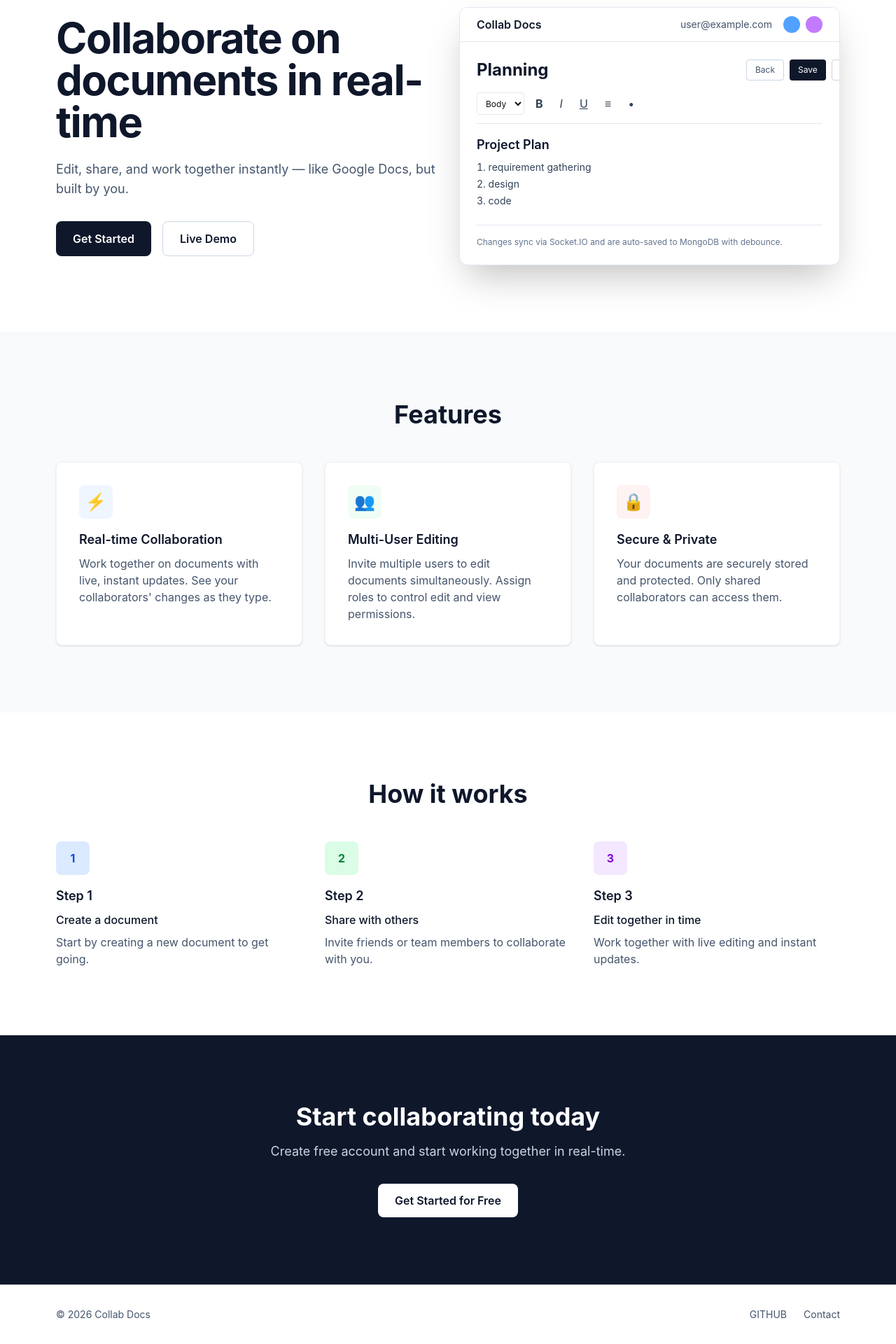
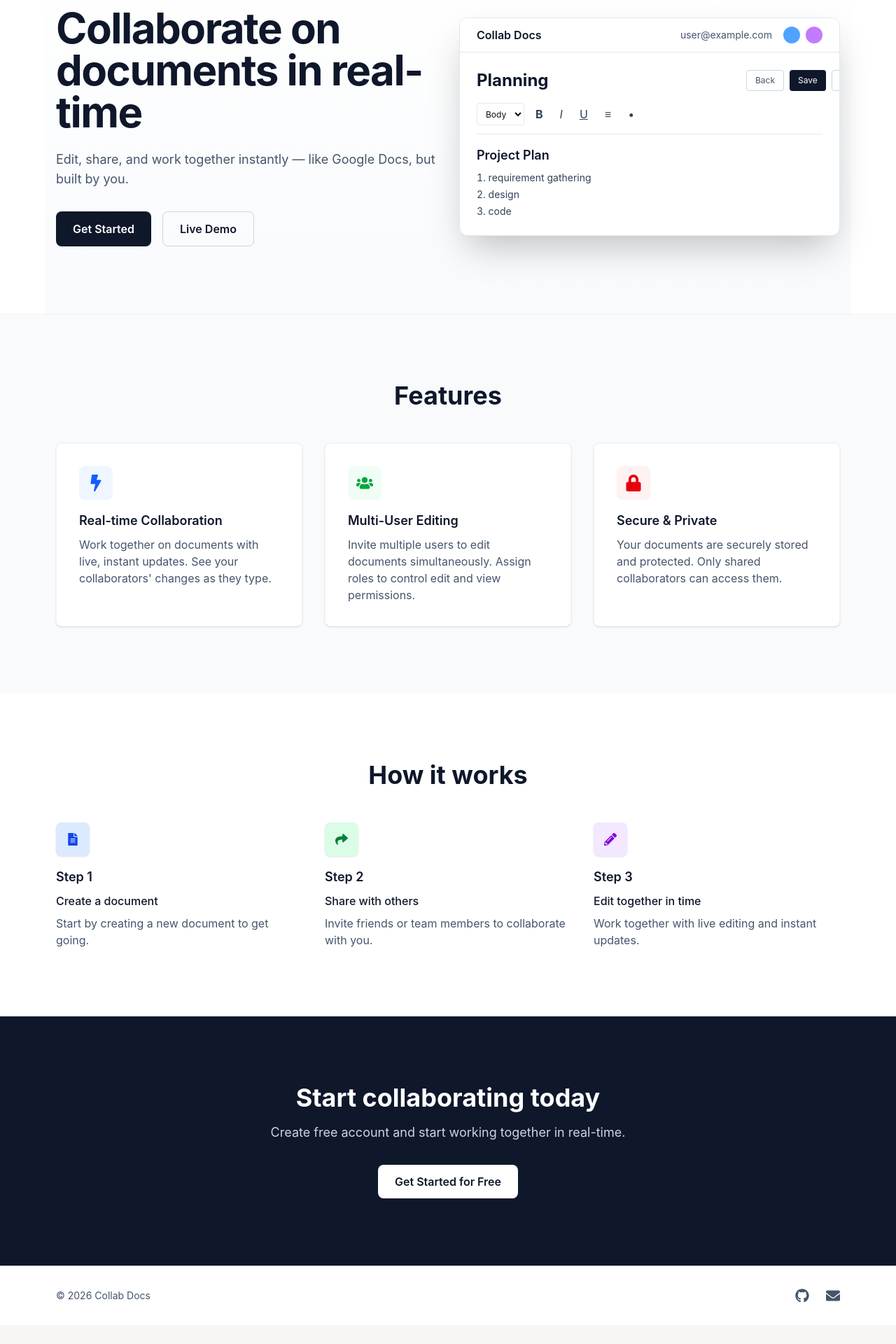
Before and after one commit to guptaakarshan/doc-collab, a React (Vite) app in the folder client/: page / in a window 1280 px wide. Shown: the part 155-2075 px from the top of the page at 70% size. After the commit the page ends 2048 px from the top, so only its background shows below. Built offline with nearby package versions, Linux system fonts and the light colour scheme; no server answers.

Commit message:
enhanced landing page

```diff
--- a/client/package.json
+++ b/client/package.json
@@ -26,10 +26,12 @@
   },
   "dependencies": {
     "axios": "^1.15.0",
+    "framer-motion": "^12.38.0",
     "quill": "^2.0.3",
     "react": "^18.3.1",
     "react-dom": "^18.3.1",
     "react-hot-toast": "^2.6.0",
+    "react-icons": "^5.6.0",
     "react-quill": "^2.0.0",
     "react-router-dom": "^7.14.1",
     "socket.io-client": "^4.8.3",
--- a/client/src/pages/LandingPage.jsx
+++ b/client/src/pages/LandingPage.jsx
@@ -1,13 +1,30 @@
 import { Link } from 'react-router-dom'
+import { FaGithub, FaBolt, FaUsers, FaLock, FaFileAlt, FaShare, FaPencilAlt, FaEnvelope } from "react-icons/fa"
+import { motion } from 'framer-motion'
 
 export default function LandingPage() {
+	const fadeInUp = {
+		hidden: { opacity: 0, y: 14 },
+		visible: { opacity: 1, y: 0 }
+	}
+
+	const sectionStagger = {
+		hidden: {},
+		visible: {
+			transition: {
+				staggerChildren: 0.1
+			}
+		}
+	}
+
 	return (
 		<div className="min-h-screen bg-white">
 			{/* Header Navigation */}
 			<header className="border-b border-slate-100">
 				<nav className="mx-auto max-w-6xl px-4 py-4 flex items-center justify-between">
-					<Link to="/" className="text-lg font-bold text-slate-900">
-						📋 Collab Docs
+					<Link to="/" className="text-lg font-bold text-slate-900 flex items-center gap-2">
+						<FaFileAlt className="text-blue-600" />
+						Collab Docs
 					</Link>
 					<div className="hidden md:flex items-center gap-8">
 						<a href="#features" className="text-sm text-slate-600 hover:text-slate-900">
@@ -38,10 +55,16 @@ export default function LandingPage() {
 			</header>
 
 			{/* Hero Section */}
-			<section className="mx-auto max-w-6xl px-4 py-16 sm:py-24">
+			<motion.section
+				className="mx-auto max-w-6xl px-4 py-16 sm:py-24 bg-linear-to-b from-white to-slate-50"
+				initial="hidden"
+				whileInView="visible"
+				viewport={{ once: true, amount: 0.25 }}
+				variants={sectionStagger}
+			>
 				<div className="grid gap-12 lg:grid-cols-2 lg:gap-8 lg:items-center">
 					{/* Left Content */}
-					<div>
+					<motion.div variants={fadeInUp} transition={{ duration: 0.45, ease: 'easeOut' }}>
 						<h1 className="text-4xl font-bold tracking-tight text-slate-900 sm:text-5xl lg:text-6xl">
 							Collaborate on documents in real-time
 						</h1>
@@ -61,10 +84,14 @@ export default function LandingPage() {
 								Live Demo
 							</button>
 						</div>
-					</div>
+					</motion.div>
 
 					{/* Right - Editor App Screenshot */}
-					<div className="relative">
+					<motion.div
+						className="relative"
+						variants={fadeInUp}
+						transition={{ duration: 0.5, ease: 'easeOut', delay: 0.05 }}
+					>
 						<div className="rounded-xl border border-slate-200 bg-white shadow-2xl overflow-hidden">
 							{/* Mini Navbar */}
 							<div className="border-b border-slate-200 bg-white px-6 py-3 flex items-center justify-between">
@@ -129,98 +156,142 @@ export default function LandingPage() {
 									</ol>
 								</div>
 
-								{/* Footer */}
-								<div className="mt-6 pt-4 border-t border-slate-200 text-xs text-slate-500">
-									Changes sync via Socket.IO and are auto-saved to MongoDB with debounce.
-								</div>
 							</div>
 						</div>
-					</div>
+					</motion.div>
 				</div>
-			</section>
+			</motion.section>
 
 			{/* Features Section */}
 			<section id="features" className="border-t border-slate-100 bg-slate-50 py-16 sm:py-24">
 				<div className="mx-auto max-w-6xl px-4">
-					<div className="text-center mb-12">
+					<motion.div
+						className="text-center mb-12"
+						initial={{ opacity: 0, y: 10 }}
+						whileInView={{ opacity: 1, y: 0 }}
+						viewport={{ once: true, amount: 0.35 }}
+						transition={{ duration: 0.4, ease: 'easeOut' }}
+					>
 						<h2 className="text-3xl font-bold text-slate-900 sm:text-4xl">Features</h2>
-					</div>
+					</motion.div>
 
-					<div className="grid gap-8 md:grid-cols-3">
+					<motion.div
+						className="grid gap-8 md:grid-cols-3"
+						initial="hidden"
+						whileInView="visible"
+						viewport={{ once: true, amount: 0.2 }}
+						variants={sectionStagger}
+					>
 						{/* Feature 1 */}
-						<div className="rounded-lg bg-white p-8 shadow-sm border border-slate-100">
-							<div className="flex h-12 w-12 items-center justify-center rounded-lg bg-blue-50 mb-4">
-								<span className="text-2xl">⚡</span>
+						<motion.div
+							className="rounded-lg bg-white p-8 shadow-sm border border-slate-100 transition duration-300 hover:shadow-lg hover:scale-105 hover:border-blue-200 cursor-pointer"
+							variants={fadeInUp}
+							transition={{ duration: 0.35, ease: 'easeOut' }}
+						>
+							<div className="flex h-12 w-12 items-center justify-center rounded-lg bg-blue-50 mb-4 transition duration-300 hover:bg-blue-100">
+								<FaBolt className="text-2xl text-blue-600 transition duration-300 hover:scale-110" />
 							</div>
-							<h3 className="text-lg font-semibold text-slate-900 mb-2">Real-time Collaboration</h3>
+							<h3 className="text-lg font-semibold text-slate-900 mb-2 transition duration-300 hover:text-blue-600">Real-time Collaboration</h3>
 							<p className="text-slate-600">
 								Work together on documents with live, instant updates. See your collaborators' changes as they type.
 							</p>
-						</div>
+						</motion.div>
 
 						{/* Feature 2 */}
-						<div className="rounded-lg bg-white p-8 shadow-sm border border-slate-100">
-							<div className="flex h-12 w-12 items-center justify-center rounded-lg bg-green-50 mb-4">
-								<span className="text-2xl">👥</span>
+						<motion.div
+							className="rounded-lg bg-white p-8 shadow-sm border border-slate-100 transition duration-300 hover:shadow-lg hover:scale-105 hover:border-green-200 cursor-pointer"
+							variants={fadeInUp}
+							transition={{ duration: 0.35, ease: 'easeOut' }}
+						>
+							<div className="flex h-12 w-12 items-center justify-center rounded-lg bg-green-50 mb-4 transition duration-300 hover:bg-green-100">
+								<FaUsers className="text-2xl text-green-600 transition duration-300 hover:scale-110" />
 							</div>
-							<h3 className="text-lg font-semibold text-slate-900 mb-2">Multi-User Editing</h3>
+							<h3 className="text-lg font-semibold text-slate-900 mb-2 transition duration-300 hover:text-green-600">Multi-User Editing</h3>
 							<p className="text-slate-600">
 								Invite multiple users to edit documents simultaneously. Assign roles to control edit and view permissions.
 							</p>
-						</div>
+						</motion.div>
 
 						{/* Feature 3 */}
-						<div className="rounded-lg bg-white p-8 shadow-sm border border-slate-100">
-							<div className="flex h-12 w-12 items-center justify-center rounded-lg bg-red-50 mb-4">
-								<span className="text-2xl">🔒</span>
+						<motion.div
+							className="rounded-lg bg-white p-8 shadow-sm border border-slate-100 transition duration-300 hover:shadow-lg hover:scale-105 hover:border-red-200 cursor-pointer"
+							variants={fadeInUp}
+							transition={{ duration: 0.35, ease: 'easeOut' }}
+						>
+							<div className="flex h-12 w-12 items-center justify-center rounded-lg bg-red-50 mb-4 transition duration-300 hover:bg-red-100">
+								<FaLock className="text-2xl text-red-600 transition duration-300 hover:scale-110" />
 							</div>
-							<h3 className="text-lg font-semibold text-slate-900 mb-2">Secure & Private</h3>
+							<h3 className="text-lg font-semibold text-slate-900 mb-2 transition duration-300 hover:text-red-600">Secure & Private</h3>
 							<p className="text-slate-600">
 								Your documents are securely stored and protected. Only shared collaborators can access them.
 							</p>
-						</div>
-					</div>
+						</motion.div>
+					</motion.div>
 				</div>
 			</section>
 
 			{/* How It Works Section */}
 			<section id="how" className="py-16 sm:py-24">
 				<div className="mx-auto max-w-6xl px-4">
-					<div className="text-center mb-12">
+					<motion.div
+						className="text-center mb-12"
+						initial={{ opacity: 0, y: 10 }}
+						whileInView={{ opacity: 1, y: 0 }}
+						viewport={{ once: true, amount: 0.35 }}
+						transition={{ duration: 0.4, ease: 'easeOut' }}
+					>
 						<h2 className="text-3xl font-bold text-slate-900 sm:text-4xl">How it works</h2>
-					</div>
+					</motion.div>
 
-					<div className="grid gap-8 md:grid-cols-3">
+					<motion.div
+						className="grid gap-8 md:grid-cols-3"
+						initial="hidden"
+						whileInView="visible"
+						viewport={{ once: true, amount: 0.2 }}
+						variants={sectionStagger}
+					>
 						{/* Step 1 */}
-						<div>
-							<div className="flex h-12 w-12 items-center justify-center rounded-lg bg-blue-100 text-blue-700 font-bold mb-4">
-								1
+						<motion.div
+							className="transition duration-300 hover:-translate-y-2 cursor-pointer"
+							variants={fadeInUp}
+							transition={{ duration: 0.35, ease: 'easeOut' }}
+						>
+							<div className="flex h-12 w-12 items-center justify-center rounded-lg bg-blue-100 text-blue-700 font-bold mb-4 transition duration-300 hover:bg-blue-600 hover:text-white hover:scale-110 shadow-sm hover:shadow-md">
+								<FaFileAlt className="text-lg" />
 							</div>
-							<h3 className="text-lg font-semibold text-slate-900 mb-2">Step 1</h3>
+							<h3 className="text-lg font-semibold text-slate-900 mb-2 transition duration-300 hover:text-blue-600">Step 1</h3>
 							<p className="font-medium text-slate-900">Create a document</p>
 							<p className="mt-2 text-slate-600">Start by creating a new document to get going.</p>
-						</div>
+						</motion.div>
 
 						{/* Step 2 */}
-						<div>
-							<div className="flex h-12 w-12 items-center justify-center rounded-lg bg-green-100 text-green-700 font-bold mb-4">
-								2
+						<motion.div
+							className="transition duration-300 hover:-translate-y-2 cursor-pointer"
+							variants={fadeInUp}
+							transition={{ duration: 0.35, ease: 'easeOut' }}
+						>
+							<div className="flex h-12 w-12 items-center justify-center rounded-lg bg-green-100 text-green-700 font-bold mb-4 transition duration-300 hover:bg-green-600 hover:text-white hover:scale-110 shadow-sm hover:shadow-md">
+								<FaShare className="text-lg" />
 							</div>
-							<h3 className="text-lg font-semibold text-slate-900 mb-2">Step 2</h3>
+							<h3 className="text-lg font-semibold text-slate-900 mb-2 transition duration-300 hover:text-green-600">Step 2</h3>
 							<p className="font-medium text-slate-900">Share with others</p>
 							<p className="mt-2 text-slate-600">Invite friends or team members to collaborate with you.</p>
-						</div>
+						</motion.div>
 
 						{/* Step 3 */}
-						<div>
-							<div className="flex h-12 w-12 items-center justify-center rounded-lg bg-purple-100 text-purple-700 font-bold mb-4">
-								3
+						<motion.div
+							className="transition duration-300 hover:-translate-y-2 cursor-pointer"
+							variants={fadeInUp}
+							transition={{ duration: 0.35, ease: 'easeOut' }}
+						>
+							<div className="flex h-12 w-12 items-center justify-center rounded-lg bg-purple-100 text-purple-700 font-bold mb-4 transition duration-300 hover:bg-purple-600 hover:text-white hover:scale-110 shadow-sm hover:shadow-md">
+								<FaPencilAlt className="text-lg" />
 							</div>
-							<h3 className="text-lg font-semibold text-slate-900 mb-2">Step 3</h3>
+							<h3 className="text-lg font-semibold text-slate-900 mb-2 transition duration-300 hover:text-purple-600">Step 3</h3>
 							<p className="font-medium text-slate-900">Edit together in time</p>
 							<p className="mt-2 text-slate-600">Work together with live editing and instant updates.</p>
-						</div>
-					</div>
+						</motion.div>
+					</motion.div>
 				</div>
 			</section>
 
@@ -246,11 +317,19 @@ export default function LandingPage() {
 					<div className="flex flex-col items-center justify-between gap-4 sm:flex-row">
 						<p className="text-sm text-slate-600">© 2026 Collab Docs</p>
 						<div className="flex gap-6">
-							<a href="#" className="text-sm text-slate-600 hover:text-slate-900">
-								GITHUB
+							<a
+								href="https://github.com/guptaakarshan/doc-collab"
+								className="text-slate-600 hover:text-slate-900 transition duration-300 hover:scale-110"
+								title="GitHub Repository"
+							>
+								<FaGithub className="text-xl" />
 							</a>
-							<a href="#" className="text-sm text-slate-600 hover:text-slate-900">
-								Contact
+							<a
+								href="mailto:contact@collabdocs.com"
+								className="text-slate-600 hover:text-slate-900 transition duration-300 hover:scale-110"
+								title="Contact Us"
+							>
+								<FaEnvelope className="text-xl" />
 							</a>
 						</div>
 					</div>
--- /dev/null
+++ b/package.json
@@ -0,0 +1,5 @@
+{
+  "dependencies": {
+    "react-icons": "^5.6.0"
+  }
+}
```
Also changed, not shown: 2 other files (tests, documents, lock files or other folders).
